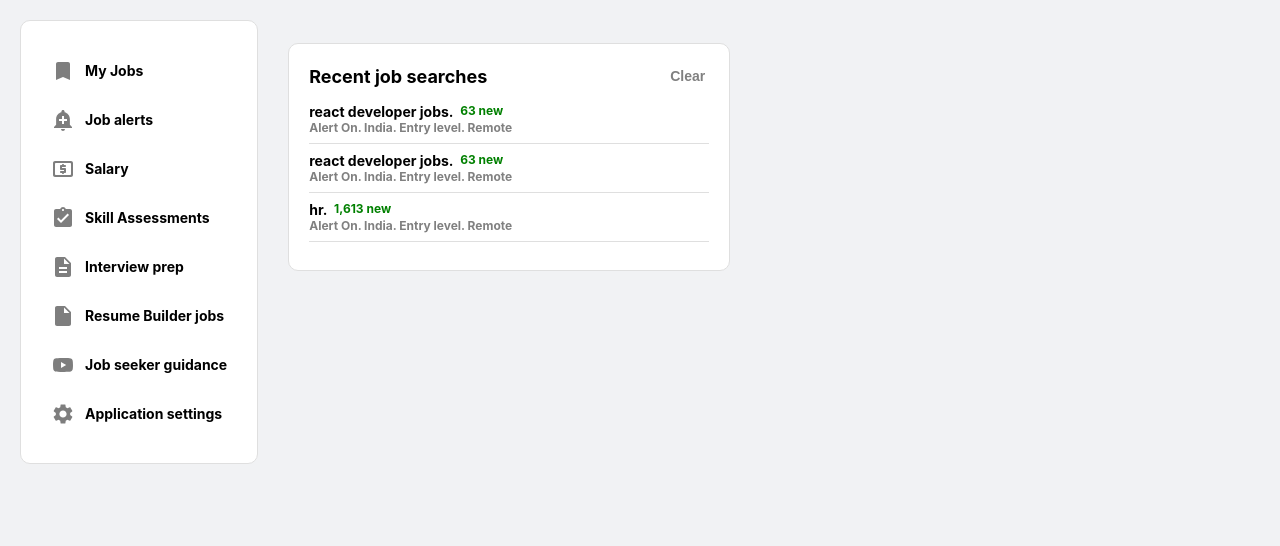
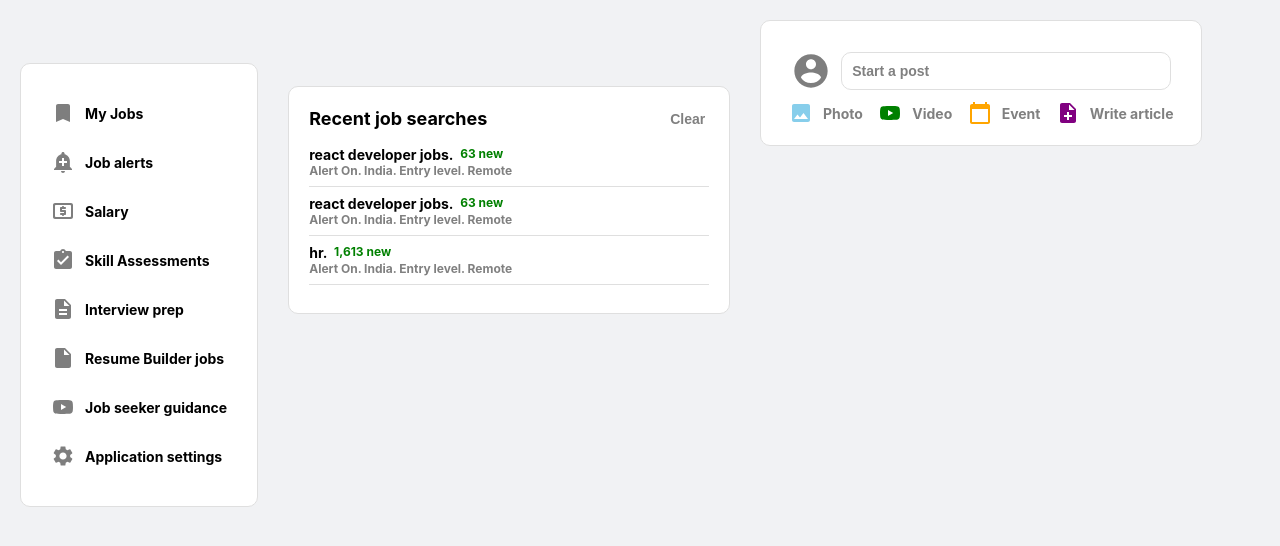
Before and after one commit to Apocryphon06/reusable-components, a React (Create React App) app: page / in a window 1280 px wide. Shown: the top 546 px of the page. Built offline with nearby package versions, Linux system fonts and the light colour scheme.

Commit message:
start a post

```diff
--- a/src/App.js
+++ b/src/App.js
@@ -1,16 +1,20 @@
 import React from "react";
 import ActionList from "./components/ActionList";
+import Post from "./components/Post";
 import Recents from "./components/Recents";
 
 const App = () => {
   return (
     <>
       <span></span>
-      <span style={{ display: "inline-block",margin:'10px' }}>
+      <span style={{ display: "inline-block", margin: "10px" }}>
         <ActionList />
       </span>
       <span style={{ display: "inline-block" }}>
         <Recents />
+      </span>
+      <span style={{ display: "inline-block" }}>
+        <Post />
       </span>
     </>
   );
--- /dev/null
+++ b/src/components/Post.jsx
@@ -0,0 +1,92 @@
+import {
+  AccountCircle,
+  CalendarToday,
+  Image,
+  Info,
+  NoteAdd,
+  YouTube,
+} from "@material-ui/icons";
+import React from "react";
+import styled from "styled-components";
+
+const Container = styled.div`
+  margin: 20px;
+  displa: flex;
+  flex-direction: column;
+  padding: 20px;
+  width: 400px;
+  border: 1px solid #dfdfdf;
+  border-radius: 10px;
+  background-color: #ffffff;
+`;
+
+const Wrapper = styled.div`
+  padding: 10px;
+  display: flex;
+  flex-direction: row;
+  justify-content: center;
+  align-items: center;
+`;
+const StartPost = styled.button`
+  background-color: transparent;
+  padding: 10px;
+  border-radius: 10px;
+  border: 1px solid #dfdfdf;
+  cursor: pointer;
+  font-size: 14px;
+  font-weight: bold;
+  color: #808080;
+  width: 100%;
+  text-align: left;
+`;
+
+const MediaAttachments = styled.div`
+  display: flex;
+  flex-direction: row;
+  justify-content: space-around;
+`;
+
+const InfoItem = styled.div`
+  font-size: 14px;
+  font-weight: bold;
+  color: #808080;
+  display: flex;
+  flex-direction: row;
+  align-items: center;
+`;
+
+const Post = () => {
+  return (
+    <Container>
+      <Wrapper>
+        <AccountCircle
+          style={{
+            width: "40px",
+            height: "40px",
+            opacity: "0.5",
+            paddingRight: "10px",
+          }}
+        />
+        <StartPost>Start a post</StartPost>
+      </Wrapper>
+      <MediaAttachments>
+        <InfoItem>
+          <Image style={{ color: "skyblue", paddingRight: "10px" }} /> Photo
+        </InfoItem>
+        <InfoItem>
+          <YouTube style={{ color: "green", paddingRight: "10px" }} /> Video
+        </InfoItem>
+        <InfoItem>
+          <CalendarToday style={{ color: "orange", paddingRight: "10px" }} />{" "}
+          Event
+        </InfoItem>
+        <InfoItem>
+          <NoteAdd style={{ color: "purple", paddingRight: "10px" }} /> Write
+          article
+        </InfoItem>
+      </MediaAttachments>
+    </Container>
+  );
+};
+
+export default Post;
```
